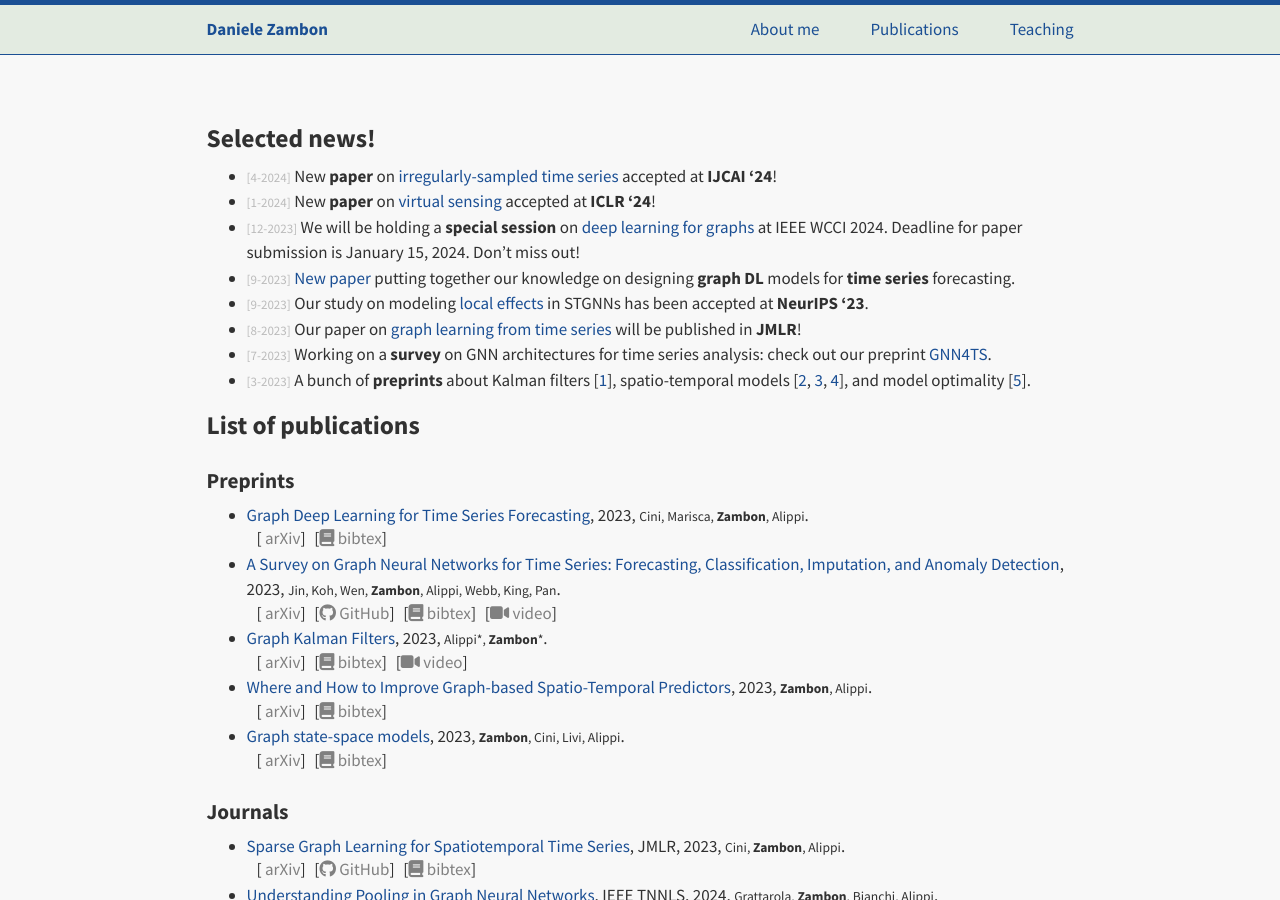
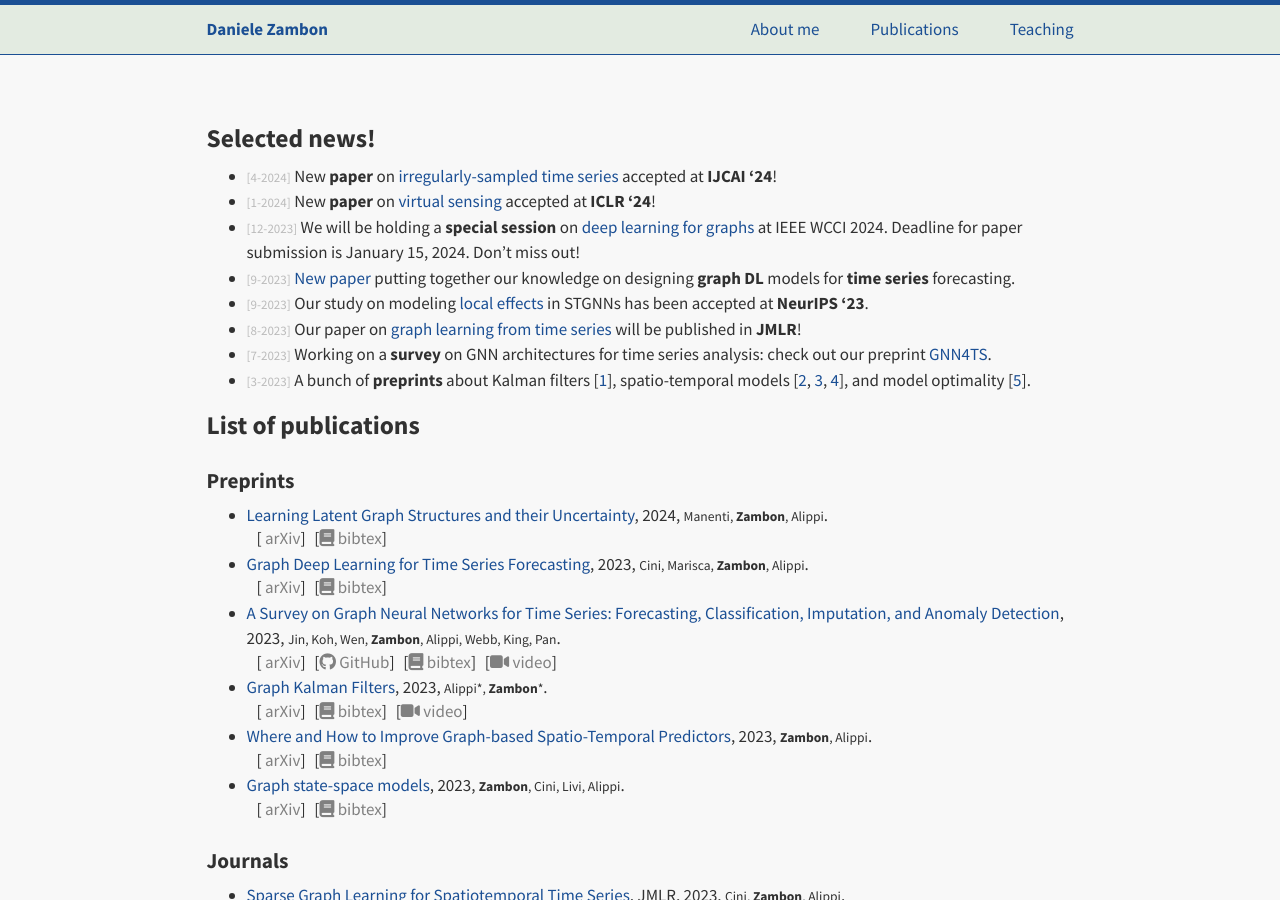
Before and after one commit to dzambon/dzambon.github.io, a Jekyll site: the page built from publications.md, in a window 1280 px wide and 900 px high. Built offline with Jekyll 4.4.1, drawn with Linux system fonts in a browser that asks for light colours; nearby versions of some CDN libraries; a style sheet for code colours, icons or effects is not loaded.

Commit message:
added preprint on uncertainty in graph learning

```diff
--- a/_data/papers.yaml
+++ b/_data/papers.yaml
@@ -13,6 +13,25 @@
  #    github:
  #    gitlab:
  #    video:
+ -
+    id: manenti2024learning
+    title: "Learning Latent Graph Structures and their Uncertainty"
+    author: "Manenti, Alessandro and Zambon, Daniele and Alippi, Cesare"
+    short_author: "Manenti, Zambon, Alippi"
+    year: 2024
+    bibtex: |
+      @misc{manenti2024learning,
+        title = {Learning {{Latent Graph Structures}} and Their {{Uncertainty}}},
+        author = {Manenti, Alessandro and Zambon, Daniele and Alippi, Cesare},
+        year = {2024},
+        month = may,
+        number = {arXiv:2405.19933},
+        primaryclass = {cs, stat},
+        publisher = {arXiv},
+        archiveprefix = {arxiv}
+      }
+    arxiv_id: "2405.19933"
+    type: preprint
  -
     id: gravina2024temporal
     title: "Temporal Graph ODEs for Irregularly-Sampled Time Series"
```
